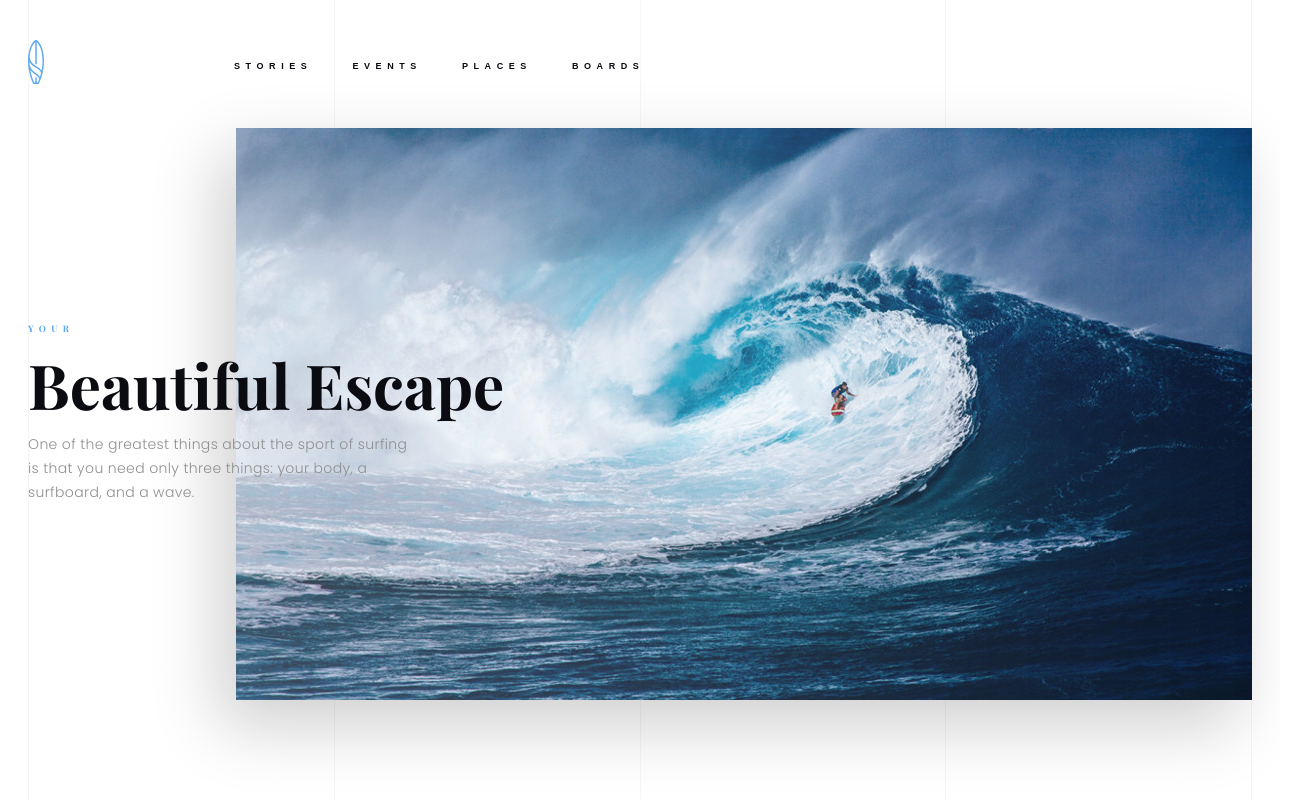
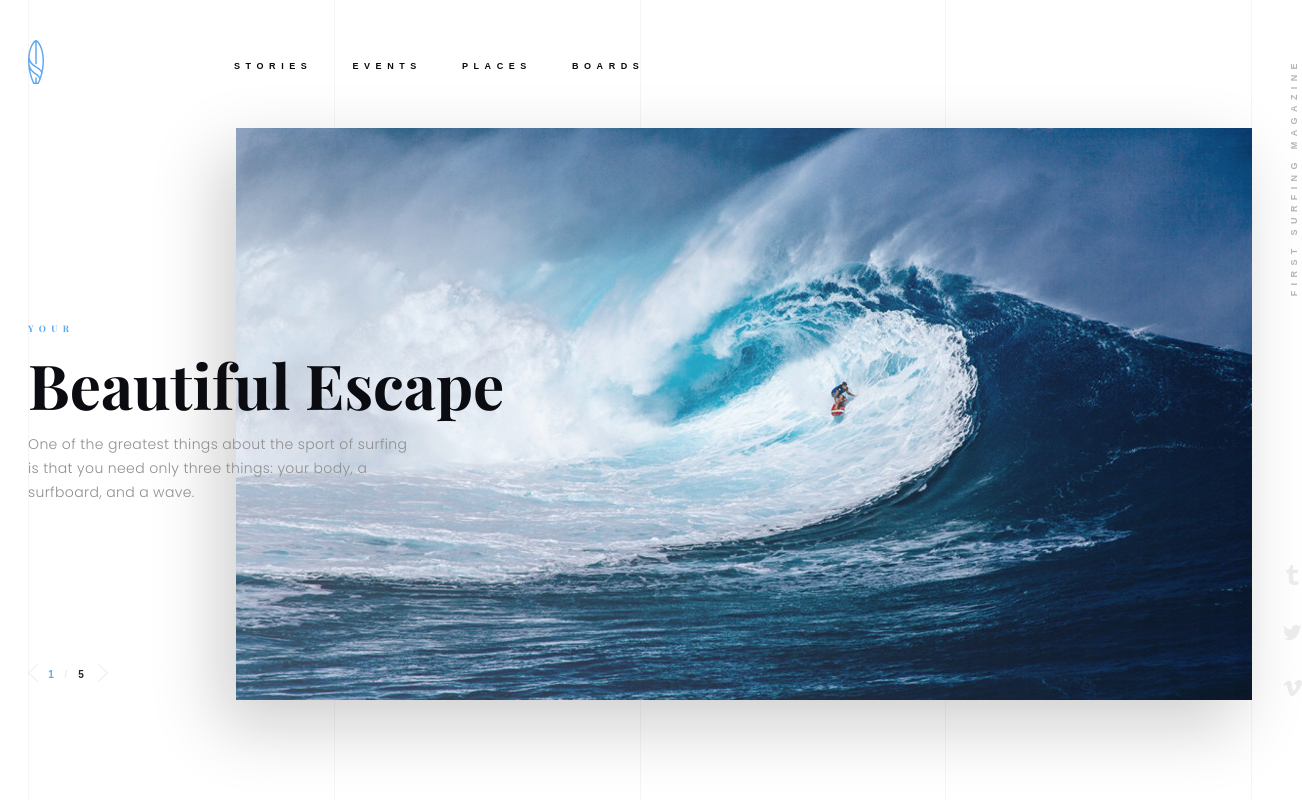
Before and after one commit to ybyray/surfboard, a plain HTML site: page index.html in a window 1280 px wide. Shown: the whole page, 1302 px wide, since content can reach past the window. Drawn offline with nearby package versions, Linux system fonts and the light colour scheme.

Commit message:
header sass added

```diff
--- a/index.html
+++ b/index.html
@@ -11,7 +11,7 @@
   <title>Surfing Club</title>
 </head>
 <body>
-  <div class="container">
+  <header class="container relative">
 
     <!--NAVIGATION-->
     <nav class="nav-wrapper">
@@ -26,14 +26,39 @@
     <!--//NAVIGATION-->
 
     <!--SLIDER-->
-    <div class="slide">
-      <div class="slide__text">
-        <div class="slide__heading"><span>Your</span>Beautiful Escape</div>
-        <div class="slide__desc"><p>One of the greatest things about the sport of surfing is that you need only three things: your body, a surfboard, and a wave.</p></div>
+    <div class="slide-wrapper">
+      <div class="slide">
+        <div class="slide__text">
+          <div class="slide__heading"><span>Your</span>Beautiful Escape</div>
+          <div class="slide__desc"><p>One of the greatest things about the sport of surfing is that you need only three things: your body, a surfboard, and a wave.</p></div>
+        </div>
+        <div class="slide__img"></div>
       </div>
-      <div class="slide__img slide__img--bg-1"></div>
+      <div class="slide-control">
+        <a class="slide-control__left" href="#">
+          <img src="/img/controls/header-slider-left.svg" alt="left">
+        </a>
+        <div class="slide-control-num">
+          <span class="slide-control-num__active">1</span>
+          <span class="slide-control-num__from">/</span>
+          <span class="slide-control-num__total">5</span>
+        </div>
+        <a class="slide-control__right" href="#">
+          <img src="/img/controls/header-slider-right.svg" alt="right">
+        </a>
+      </div>
     </div>
     <!--//SLIDER-->
-  </div>
+
+    <div class="site-desc">
+      <div class="site-desc__content">First&nbsp;Surfing&nbsp;Magazine</div>
+    </div>
+
+    <div class="header-social">
+      <a class="header-social__item" href="#"><img src="/img/socials/social-tumblr.svg" alt="tumblr"></a>
+      <a class="header-social__item" href="#"><img src="/img/socials/social-twitter.svg" alt="twitter"></a>
+      <a class="header-social__item" href="#"><img src="/img/socials/social-vimeo.svg" alt="vimeo"></a>
+    </div>
+  </header>
 </body>
 </html>
--- a/scss/_base.scss
+++ b/scss/_base.scss
@@ -10,3 +10,7 @@ body {
     width: 1224px;
     margin: 0 auto;
 }
+
+.relative {
+    position: relative;
+}
--- a/scss/_header-slider.scss
+++ b/scss/_header-slider.scss
@@ -1,3 +1,7 @@
+.slide-wrapper {
+    position: relative;
+}
+
 .slide {
     display: flex;
     justify-content: flex-end;
@@ -52,3 +56,39 @@
     background: url("/img/img/img-header.jpg") no-repeat center / cover;
     box-shadow: -16px 25px 65px rgba(11, 12, 17, 0.2);
 }
+
+.slide-control {
+    position: absolute;
+    width: 80px;
+    height: 50px;
+    display: flex;
+    justify-content: space-between;
+    align-items: center;
+    bottom: 0;
+}
+
+.slide-control__left {
+
+}
+
+.slide-control-num {
+    font-family: "leaguespartan-bold" sans-serif;
+    font-size: 10px;
+    font-weight: 700;
+    line-height: 1;
+    letter-spacing: 4px;
+    color: #ebebeb;
+    text-transform: uppercase;
+}
+
+.slide-control-num__active {
+    color: #5da8ef;
+}
+
+.slide-control-num__total {
+    color: #262626;
+}
+
+.slide-control__right {
+
+}
--- /dev/null
+++ b/scss/_header.scss
@@ -0,0 +1,42 @@
+.site-desc {
+    width: 12px;
+    height: 12px;
+    color: #0b0c11;
+    font-family: "leaguespartan-bold" sans-serif;
+    opacity: 0.3;
+    font-size: 9px;
+    font-weight: 700;
+    line-height: 1;
+    text-transform: uppercase;
+    letter-spacing: 5.4px;
+    position: absolute;
+    right: -50px;
+    top: 58px;
+
+}
+
+.site-desc__content {
+    position: absolute;
+    left: 0;
+    top: 0;
+    transform-origin: left top;
+    transform: rotate(-90deg) translate(-100%, 0);
+}
+
+.header-social {
+    width: 20px;
+    position: absolute;
+    right: -50px;
+    bottom: 0;
+    display: flex;
+    flex-direction: column;
+    justify-content: flex-end;
+    align-items: center;
+}
+
+.header-social__item {
+    margin-bottom: 35px;
+    &:last-child{
+        margin-bottom: 0;
+    }
+}
--- a/scss/style.scss
+++ b/scss/style.scss
@@ -1,6 +1,7 @@
 @import 'base';
 @import 'nav';
 @import 'header-slider';
+@import 'header';
 
 /*
 
```
Also changed, not shown: css/style.css, 1 other file.
